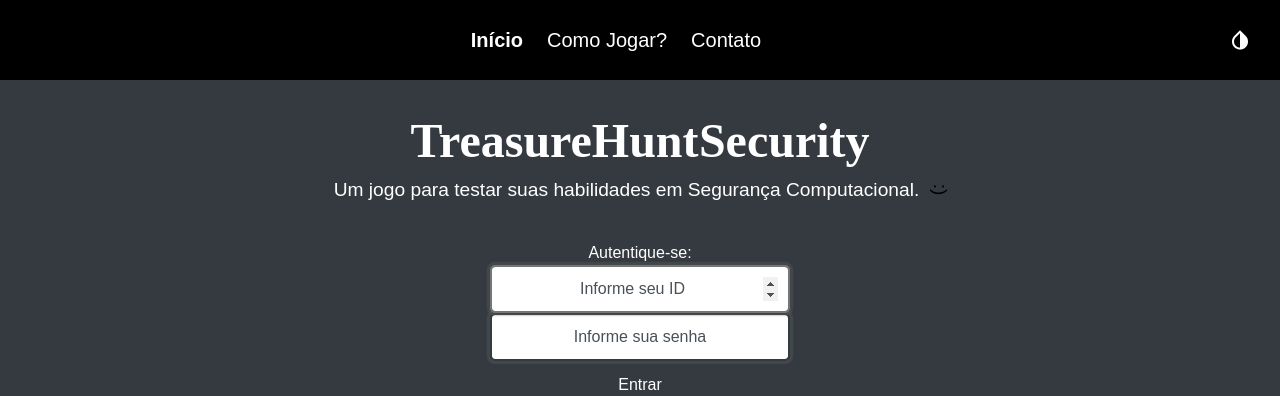
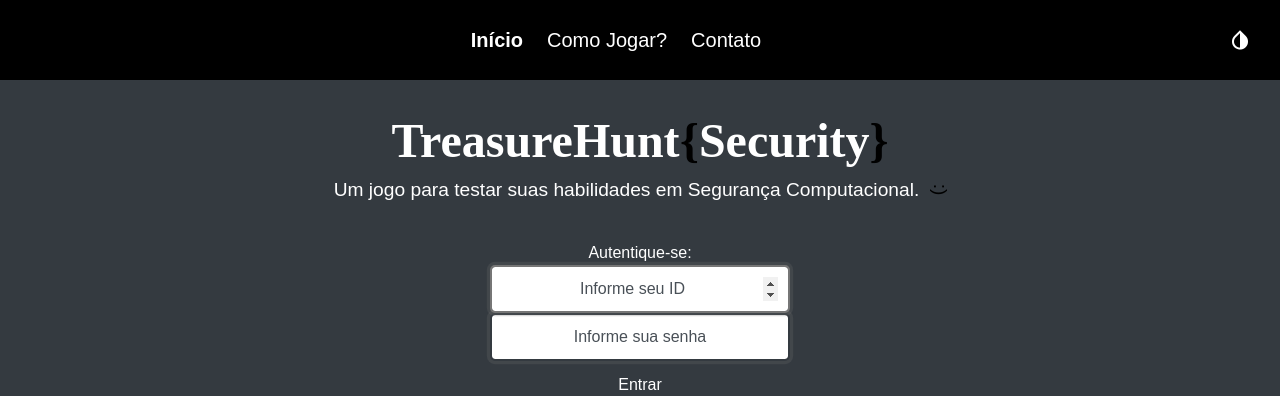
Before and after one commit to TreasureHuntGame/TreasureHunt, a PHP site: page / in a window 1280 px wide. Shown: the top 396 px of the page. Run offline with PHP 8.4, Linux system fonts and the light colour scheme; some web fonts are replaced.

Commit message:
Fix: contraste dos botoes da cookie bar alterado a cor da borda para um contraste maior no modo normal e alto contraste melhorado cores do botao adiçao das chaves da pagina inicial por css para melhorar leitura com leitor de tela

```diff
--- a/TreasureHunt/css/style.css
+++ b/TreasureHunt/css/style.css
@@ -20,6 +20,10 @@ body {
     --input-hover: #23272B;
     --input-cor-fundo: #FFF;
     --input-cor-placeholder: #495057;
+    --bnt-cookies: #0056b3;
+    --hover-bnt-cookies: #003e80;
+    --bnt-boxshadow-cookies: white;
+    --c-bnt-boxshadow-cookies: yellow;
     --c-cor-primaria: #FFF;
     --c-cor-secundaria: white;
     --c-cor-fundo: black;
@@ -118,6 +122,10 @@ input#contrast:checked~#page-wrapper #cookie-bar {
     border-top: 1px solid var(--c-cor-primaria) !important;
 }
 
+input#contrast:checked~#page-wrapper #cookie-bar .btn-primary:focus {
+   box-shadow: 0 0 0 0.2rem var(--c-bnt-boxshadow-cookies) !important;
+}
+
 #page-wrapper {
     background-color: var(--cor-fundo) !important;
     min-height: 100%;
@@ -167,6 +175,14 @@ h3 {
 
 .smile::after {
     content: ":)";
+}
+
+.chaves-left::after{
+    content: '{';
+}
+
+.chaves-right::after{
+    content: '}';
 }
 
 table {
@@ -627,6 +643,18 @@ caption {
 #cookie-bar .btn-primary {
     font-size: 1em;
     margin-left: 5px;
+    background-color: var(--bnt-cookies);
+    border-color: var(--bnt-cookies);
+}
+
+#cookie-bar .btn-primary:hover {
+    color: #fff;
+    background-color: var(--hover-bnt-cookies);
+    border-color: var(--hover-bnt-cookies);
+}
+
+#cookie-bar .btn-primary:focus, .btn-primary.focus {
+  box-shadow: 0 0 0 0.2rem var(--bnt-boxshadow-cookies)
 }
 
 .noscript {
```
